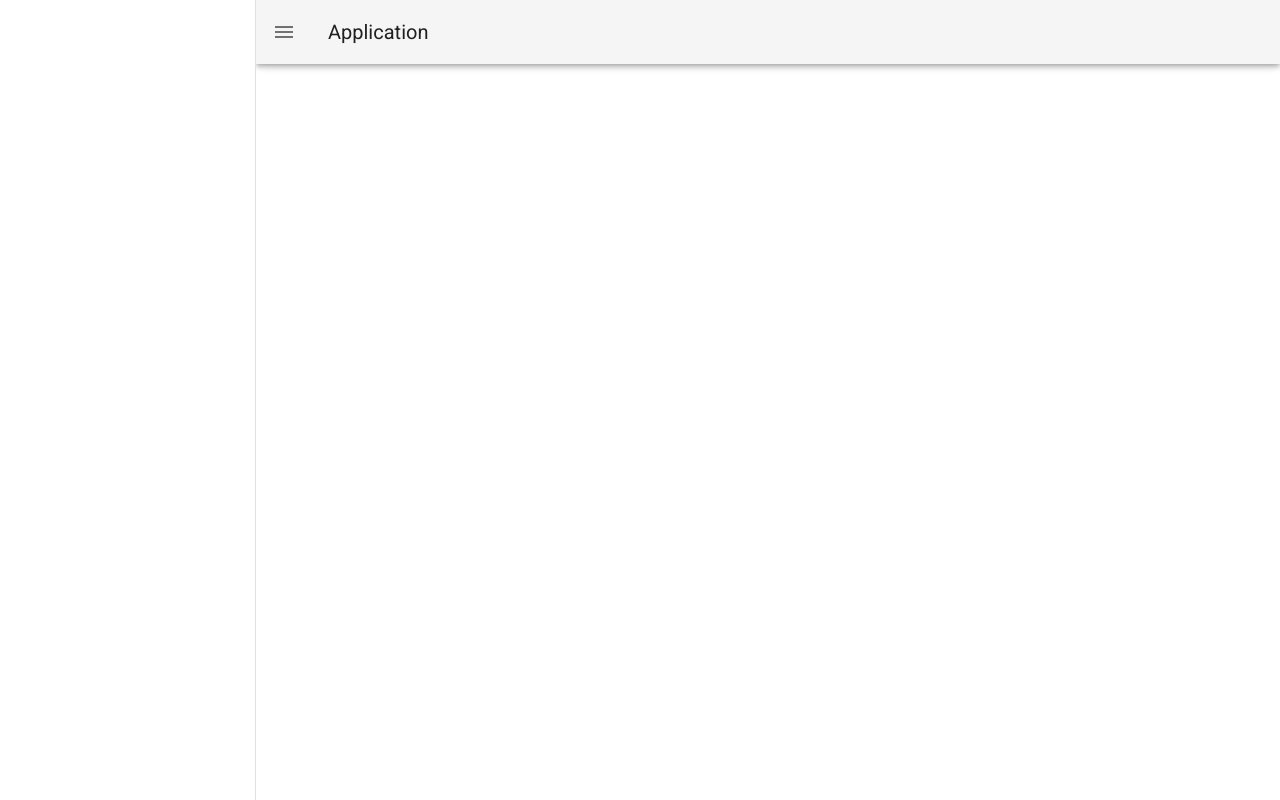
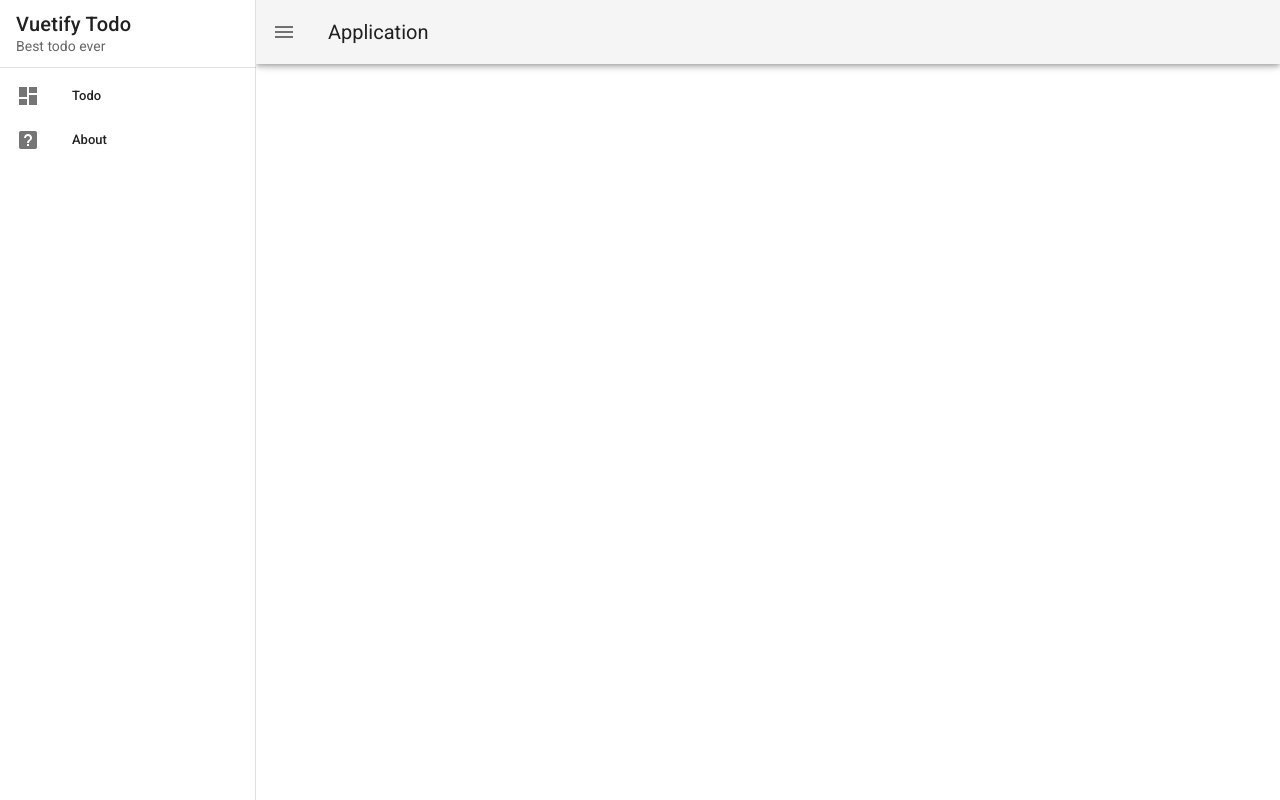
Before and after one commit to girotobial/Vuetify-todo, a Vue app: page / in a window 1280 px wide. Built offline with nearby package versions, Linux system fonts and the light colour scheme.

Commit message:
lesson 11: add drawer

```diff
--- a/src/App.vue
+++ b/src/App.vue
@@ -1,7 +1,30 @@
 <template>
   <v-app id="inspire">
     <v-navigation-drawer v-model="drawer" app>
-      <!--  -->
+      <v-list-item>
+        <v-list-item-content>
+          <v-list-item-title class="title">
+            Vuetify Todo
+          </v-list-item-title>
+          <v-list-item-subtitle>
+            Best todo ever
+          </v-list-item-subtitle>
+        </v-list-item-content>
+      </v-list-item>
+
+      <v-divider></v-divider>
+
+      <v-list dense nav>
+        <v-list-item v-for="item in items" :key="item.title" link>
+          <v-list-item-icon>
+            <v-icon>{{ item.icon }}</v-icon>
+          </v-list-item-icon>
+
+          <v-list-item-content>
+            <v-list-item-title>{{ item.title }}</v-list-item-title>
+          </v-list-item-content>
+        </v-list-item>
+      </v-list>
     </v-navigation-drawer>
 
     <v-app-bar app>
@@ -18,6 +41,12 @@
 
 <script>
 export default {
-  data: () => ({ drawer: null })
+  data: () => ({
+    drawer: null,
+    items: [
+      { title: "Todo", icon: "mdi-view-dashboard" },
+      { title: "About", icon: "mdi-help-box" }
+    ]
+  })
 };
 </script>
```
